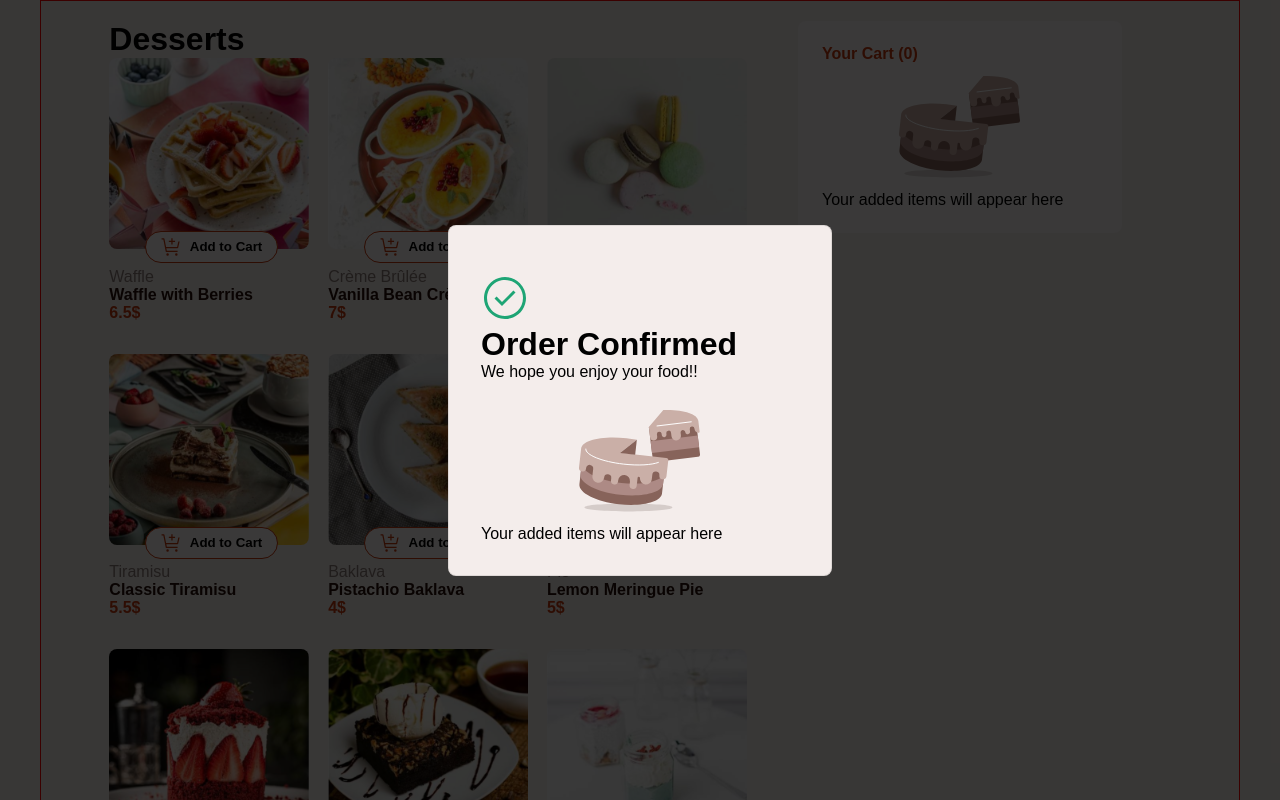
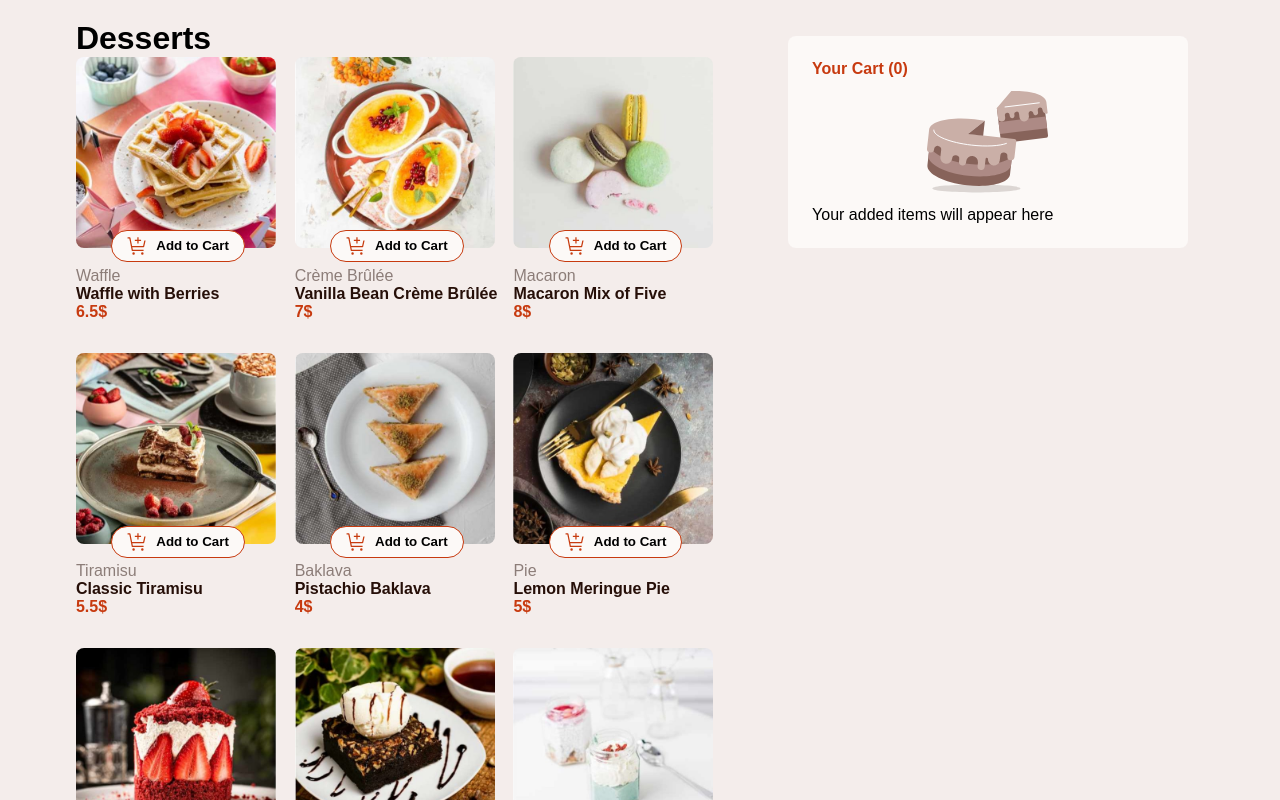
Before and after one commit to zakariyaxaaji/productListWithCart, a React (Vite) app: page / in a window 1280 px wide. Shown: the top 800 px of the page. Built offline with nearby package versions, Linux system fonts and the light colour scheme; a web font is replaced by a local one.

Commit message:
done with the functionality need to work on the responsiveness

```diff
--- a/src/App.jsx
+++ b/src/App.jsx
@@ -5,13 +5,13 @@ import ProductList from "./components/ProductList";
 import Cart from "./components/Cart";
 import Overlay from "./components/Overlay";
 const App = () => {
-
+  const [modalView, setModalView] = useState(false);
   return (
     <div>
       <Container>
         <ProductList />
-        <Cart />
-        <Overlay/>
+        <Cart setModalView={setModalView}  />
+        {modalView && <Overlay modalView={modalView} setModalView={setModalView} />}
       </Container>
     </div>
   );
--- a/src/components/Cart.jsx
+++ b/src/components/Cart.jsx
@@ -3,23 +3,21 @@ import { useContext } from "react";
 import { cartItemsContext } from "./Container";
 import CartItem from "./CartItem";
 
-const Cart = ({ modalView }) => {
+const Cart = ({ modalView = false, setModalView = () => {} }) => {
   const cartData = useContext(cartItemsContext);
   const { readyCart, setReadyCart } = cartData;
   const orderTotal = readyCart.reduce((acc, item) => {
     return (acc += item.totalPrice);
   }, 0);
 
-  Cart.defaultProps = {
-    modalView: false,
-  };
-
   function openPortal() {
-    console.log("open portal i clicked, modalView is set to TRUE");
+    console.log(`open portal i clicked, modalView is set to ${modalView}`);
+    setModalView(true);
   }
 
   function closePortal() {
-    console.log("close portal i clicked, modalView is set to FALSE");
+    console.log(`close portal i clicked, modalView is set to ${modalView}`);
+    setModalView(false);
     setReadyCart([]);
   }
   console.log(readyCart);
@@ -79,17 +77,18 @@ const Cart = ({ modalView }) => {
             </div>
           )}
 
-          {modalView ? (
-            <button className={styles.confirmOrder} onClick={closePortal}>
-              Start New Order
-            </button>
-          ) : (
+          {!modalView && (
             <button className={styles.confirmOrder} onClick={openPortal}>
               Confirm Order
             </button>
           )}
         </div>
       )}
+      {modalView && (
+        <button className={styles.confirmOrder} onClick={closePortal}>
+          Start New Order
+        </button>
+      )}
     </div>
   );
 };
--- a/src/components/Overlay.jsx
+++ b/src/components/Overlay.jsx
@@ -1,13 +1,17 @@
 import React from "react";
 import { createPortal } from "react-dom";
 import Cart from "./Cart";
-const Overlay = () => {
+import styles from "./overlay.module.css";
+const Overlay = ({ modalView, setModalView }) => {
   return (
     <div>
-      {createPortal(
-        <Cart modalView={true} />,
-        document.getElementById("modal")
-      )}
+      {modalView &&
+        createPortal(
+          <div className={styles.overlayContainer}>
+            <Cart modalView={modalView} setModalView={setModalView} />
+          </div>,
+          document.getElementById("modal")
+        )}
     </div>
   );
 };
--- a/src/components/ProductList.jsx
+++ b/src/components/ProductList.jsx
@@ -6,7 +6,7 @@ import Product from "./Product";
 const ProductList = () => {
   const products = productsData;
   return (
-    <div>
+    <div className={styles.productList}>
       <h1>Desserts</h1>
       <div className={styles.productListContainer}>
         {products.map((product) => {
--- a/src/components/cart.module.css
+++ b/src/components/cart.module.css
@@ -1,11 +1,12 @@
-.cartContainer{
+.cartContainer {
   background-color: var(--rose50);
   height: fit-content;
+  margin: 1rem;
   padding: 1.5rem;
   border-radius: 8px;
-  width: 28%;
+  width: clamp(315px, 400px, 900px);
 }
-.cartContainer h4{
+.cartContainer h4 {
   color: var(--red);
 }
 .imgContainer {
@@ -13,60 +14,62 @@
   justify-content: center;
   align-items: center;
 }
-.orderTotal{
+.orderTotal {
   width: 100%;
   display: flex;
   justify-content: space-between;
   align-items: center;
-  font-size: .8rem;
+  font-size: 0.8rem;
 }
-.confirmOrder{
+
+
+.carbonNeutral {
+  background-color: var(--rose100);
+  display: flex;
+  justify-content: center;
+  align-items: center;
+  gap: 1rem;
+  font-size: 0.8rem;
+  padding: .2rem;
+  margin: 1rem;
+}
+.modalCartContainer {
+  padding: 2rem;
+  max-width: 500px;
+  margin: auto;
+  background-color: var(--rose100);
+  border: 1px solid hsla(0, 0%, 0%, 0.089);
+  border-radius: 8px;
+  display: grid;
+}
+.modalHeader {
+  margin: 1rem 0rem;
+}
+.modalListContainer {
+  display: flex;
+  flex-direction: column;
+  gap: 1rem;
+  max-height: 400px;
+  border-radius: 8px;
+  padding: 0.5rem;
+  background-color: var(--rose50);
+  overflow: auto;
+}
+.confirmOrder {
   width: 80%;
-  height: 2rem;
+  height: 2.5rem;
   border-radius: 1rem;
   display: block;
   margin: 0 auto;
   background-color: var(--red);
   color: white;
   transition: background-color, 1s;
+  margin: 1rem auto;
+  align-self: center;
 }
-.confirmOrder:hover{
+.confirmOrder:hover {
   background-color: var(--rose900);
 }
-
-.carbonNeutral{
-  background-color: var(--rose50);
-  display: flex;
-  justify-content: center;
-  align-items: center;
-  gap: 1rem;
-  font-size: .8rem;
-  margin: 1rem;
-}
-.modalCartContainer{
-  position: absolute;
-  z-index: 2;
-
-  padding: 2rem;
-  width: 30%;
-  margin: auto;
-  background-color: var(--rose100);
-  border: 1px solid hsla(0, 0%, 0%, 0.089);
-  border-radius: 8px;
-
-}
-.modalHeader{
-margin: 1rem 0rem;
-}
-.modalListContainer{
-  display: flex;
-  flex-direction: column;
-  gap: 1rem;
-  border-radius: 8px;
-  padding: .5rem;
-  background-color: var(--rose50);
-
-}
-.modalViewOrderTotal{
+.modalViewOrderTotal {
   margin-left: 1rem;
 }
--- a/src/components/container.module.css
+++ b/src/components/container.module.css
@@ -1,8 +1,7 @@
 .container{
-    max-width:1200px ;
+    max-width:1500px ;
     margin: 0 auto;
     padding: 20px;
-    border: 1px solid red;
    display: flex;
    justify-content: space-evenly;
 }
--- /dev/null
+++ b/src/components/overlay.module.css
@@ -0,0 +1,12 @@
+.overlayContainer {
+  position: absolute;
+  top: 0;
+  left: 0;
+  display: flex;
+  justify-content: center;
+  align-items: center;
+  min-width: 100%;
+  min-height: 100%;
+  background-color: rgb(0 0 0 / 77%);
+
+}
--- a/src/components/productList.module.css
+++ b/src/components/productList.module.css
@@ -4,3 +4,7 @@
     gap: 1rem;
 
 }
+.productList{
+
+
+}
--- a/src/main.css
+++ b/src/main.css
@@ -68,15 +68,3 @@ a {
   text-decoration: none;
   color: inherit;
 }
-#modal {
-  width: 100vw;
-  height: 100vh;
-  position: absolute;
-  top: 0;
-  left: 0;
-  display: flex;
-  justify-content: center;
-  align-items: center;
-  background-color: rgb(0 0 0 / 77%);
-
-}
```
